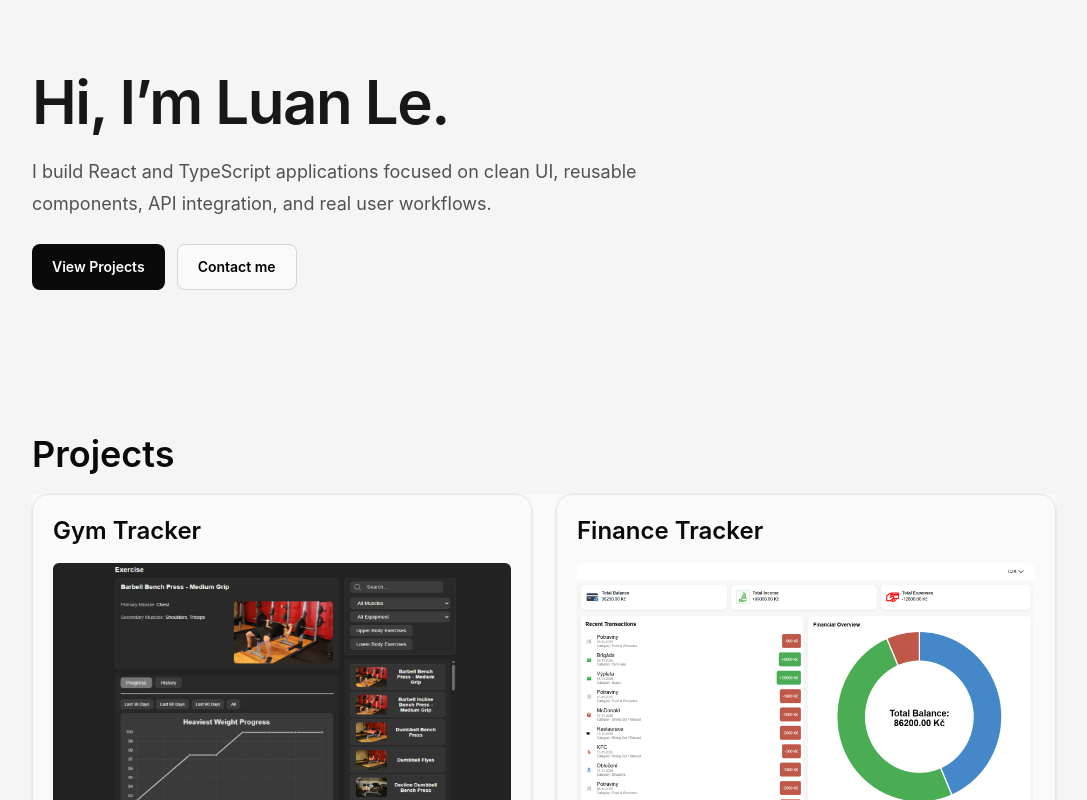
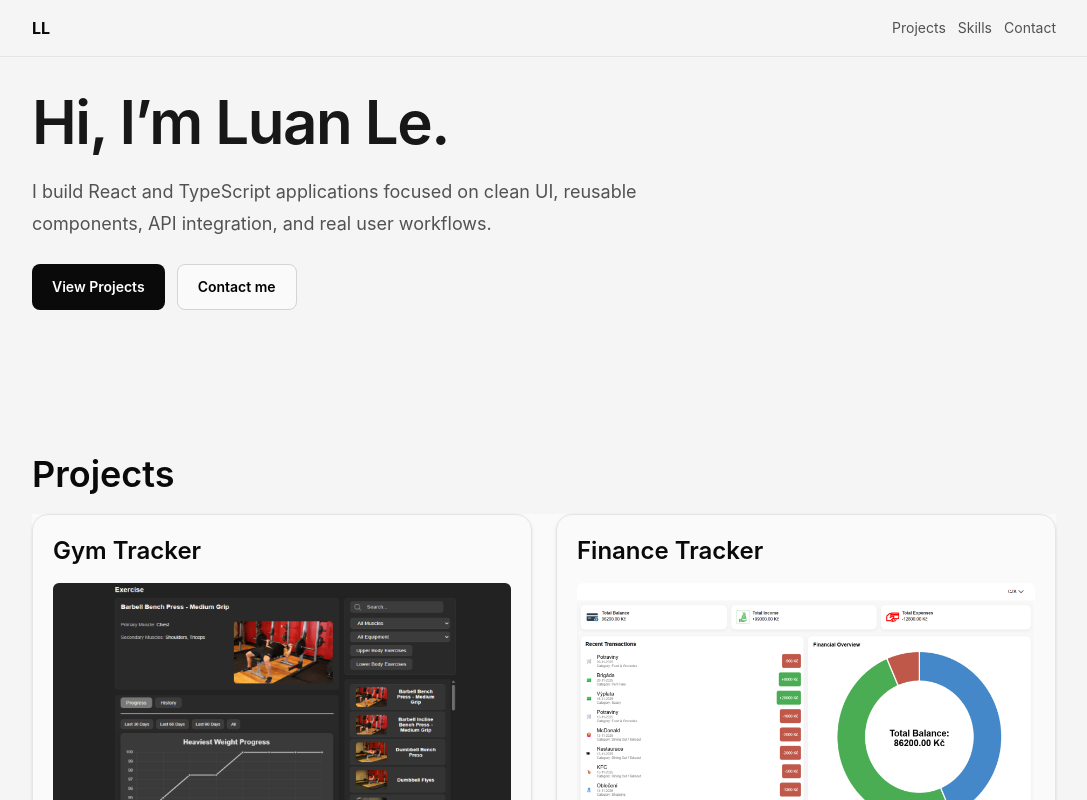
Before and after one commit to Luan2118/portfolio-website, a React (Vite) app: page / in a window 1280 px wide. Shown: the top 800 px of the page, without its empty margins (96-1183 px from the left). Built offline with nearby package versions, Linux system fonts and the light colour scheme.

Commit message:
feat: add nav bar

```diff
--- a/src/App.tsx
+++ b/src/App.tsx
@@ -5,12 +5,14 @@ import Skills from './components/sections/Skills'
 import About from './components/sections/About'
 import Contact from './components/sections/Contact'
 import Footer from './components/sections/Footer'
+import Navbar from './components/sections/Navbar'
 
 
 function App() {
 
   return (
    <div className='bg-neutral-100'>
+    <Navbar />
     <Hero />
     <Projects />
     <Skills />
--- a/src/components/sections/Hero.tsx
+++ b/src/components/sections/Hero.tsx
@@ -7,7 +7,7 @@ function Hero() {
       <Container>
         <div className="max-w-3xl">
 
-          <h1 className="text-4xl font-semibold tracking-tight md:text-6xl text-neutral-900">Hi, I’m Luan Le.</h1>
+          <h1 className="text-4xl font-semibold tracking-tight md:text-6xl text-neutral-900 mt-5">Hi, I’m Luan Le.</h1>
 
           <p className="mt-6 text-neutral-600 max-w-2xl text-md leading-8 sm:text-lg">
             I build React and TypeScript applications focused on clean UI, reusable components, API integration, and real user workflows.
--- /dev/null
+++ b/src/components/sections/Navbar.tsx
@@ -0,0 +1,21 @@
+import Container from "../layout/Container";
+
+function Navbar() {
+  return (
+    <footer className="fixed w-[100%] border-b border-neutral-200 bg-neutral-100 py-4">
+      <Container>
+        <div className="flex flex-col text-sm sm:flex-row sm:items-center sm:justify-between">
+          <p className="text-base font-bold text-neutral-950">LL</p>
+
+          <div className="flex text-neutral-600 gap-3">
+            <a href="#projects" className="transition hover:text-neutral-950">Projects</a>
+            <a href="#skills" className="transition hover:text-neutral-950">Skills</a>
+            <a href="#contact" className="transition hover:text-neutral-950" >Contact</a>
+          </div>
+        </div>
+      </Container>
+    </footer>
+  );
+}
+
+export default Navbar;
```
